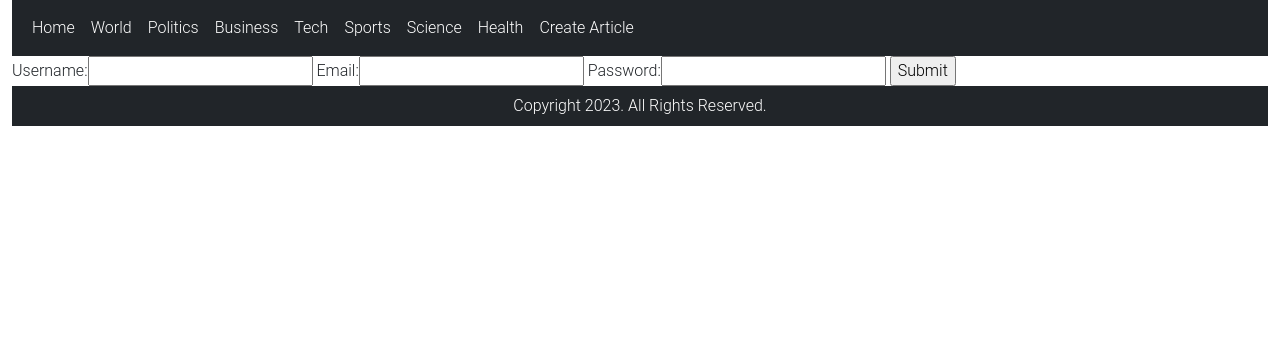
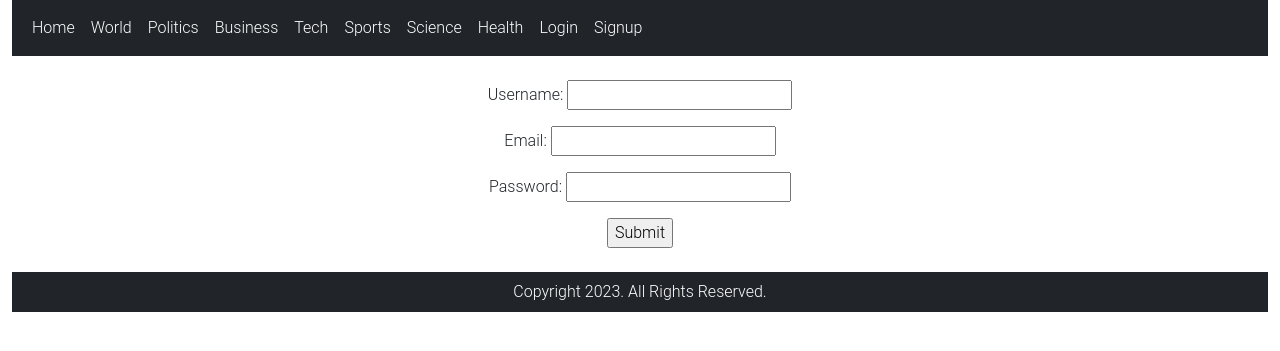
Before and after one commit to sahmed-ap/dj-training, a Django app: page /article/signup in a window 1280 px wide. Shown: the top 351 px of the page. Run offline with Django 3.2, Linux system fonts and the light colour scheme; some libraries are stand-ins or nearby versions.

Commit message:
Nav bars updated

```diff
--- a/newsApp/articles/templates/signup.html
+++ b/newsApp/articles/templates/signup.html
@@ -1,9 +1,13 @@
 {% extends "base.html" %}
 {% load static %}
 {% block content %}
-<form action="signup-user" method="post">
-    {% csrf_token %}
-    {{ form }}
-    <input type="submit" value="Submit"/>
-</form>
+<div class="container my-4">
+    <div class="row" style="text-align: center">
+        <form action="signup-user" method="post">
+            {% csrf_token %}
+            {{ form.as_p }}
+            <input type="submit" value="Submit"/>
+        </form>
+    </div>
+</div>
 {% endblock %}
--- a/newsApp/articles/urls.py
+++ b/newsApp/articles/urls.py
@@ -10,6 +10,7 @@ urlpatterns = [
     path("my-articles", views.view_my_articles, name="my-articles"),
     path("update/<str:article_slug>", views.update_article, name="article-page-update"),
     path("delete/<str:article_slug>", views.update_delete, name="article-page-delete"),
+    path("logout", views.logout_view, name="logout"),
     path("<str:article_slug>", views.render_article_page, name="article-page"),
 
 ]
--- a/newsApp/articles/views.py
+++ b/newsApp/articles/views.py
@@ -5,7 +5,7 @@ from articles.forms import ArticlePostForm, SigunupForm, LoginForm
 from django.http import HttpResponseRedirect, HttpResponse
 from django.shortcuts import render
 from django.contrib.auth.models import User
-from django.contrib.auth import authenticate, login
+from django.contrib.auth import authenticate, login, logout
 from django.contrib import messages
 from articles.models import Article
 # Create your views here.
@@ -32,7 +32,7 @@ def create_article(request):
             if author:
                 article = Article(author=author, title=form.data.get('title'), body=form.data.get('body'),  published=datetime.datetime.now(), slug=form.data.get('title') + '-' + request.user.username)
                 article.save()
-            return HttpResponseRedirect('/')  # Replace with your success URL
+            return HttpResponseRedirect('/article/my-articles')  # Replace with your success URL
     else:
         form = ArticlePostForm()
     if request.user.is_authenticated:
@@ -99,13 +99,18 @@ def complete_signup(request):
         user = User(username = request.POST.get("username"), email = request.POST.get("email"))
         user.set_password(request.POST.get("password"))
         user.save()
-        login(request)
-        return HttpResponseRedirect('/')
+        login(request, user)
+        return HttpResponseRedirect('/article/my-articles')
 
 
 def login_view(request):
     form = LoginForm()
     return render(request, 'login.html', {'form': form})
+
+def logout_view(request):
+    print("Log out request received")
+    logout(request)
+    return HttpResponseRedirect("/")
 
 def complete_login(request):
     form = LoginForm(request.POST)
@@ -122,7 +127,7 @@ def complete_login(request):
                 login(request, user)
                 messages.success(request, 'Login successful!')
                 print("Login successful")
-                return HttpResponseRedirect('/')  # Redirect to the home page or any other page you want
+                return HttpResponseRedirect('/article/my-articles')  # Redirect to the home page or any other page you want
             else:
                 # If the user is not valid, show an error message
                 messages.error(request, 'Invalid login credentials.')
--- a/newsApp/templates/includes/navbar.html
+++ b/newsApp/templates/includes/navbar.html
@@ -30,10 +30,31 @@
                     <a class="nav-link active" aria-current="page"
                        href="{% url 'hub_page' hub_name='health' %}">Health</a>
                 </li>
+
+                {% if user.is_authenticated %}
+                <li class="nav-item">
+                    <a class="nav-link active" href="#">Hi, {{ user.username}}</a>
+                </li>
+                <li class="nav-item">
+                    <a class="nav-link active" aria-current="page" href="/article/my-articles">My
+                        Articles</a>
+                </li>
                 <li class="nav-item">
                     <a class="nav-link active" aria-current="page" href="{% url 'article-page-create' %}">Create
                         Article</a>
                 </li>
+                <li class="nav-item" style="float: right;">
+                    <a class="nav-link active" aria-current="page" href="/article/logout">Logout</a>
+                </li>
+                {% else %}
+                <li class="nav-item " style="float: right;">
+                    <a class="nav-link active" aria-current="page" href="/article/login">Login</a>
+                </li>
+                <li class="nav-item " style="float: right;">
+                    <a class="nav-link active" aria-current="page" href="/article/signup">Signup</a>
+                </li>
+                {% endif %}
+
             </ul>
         </div>
     </div>
```
Also changed, not shown: newsApp/articles/templates/login.html (+9 -5 lines).
